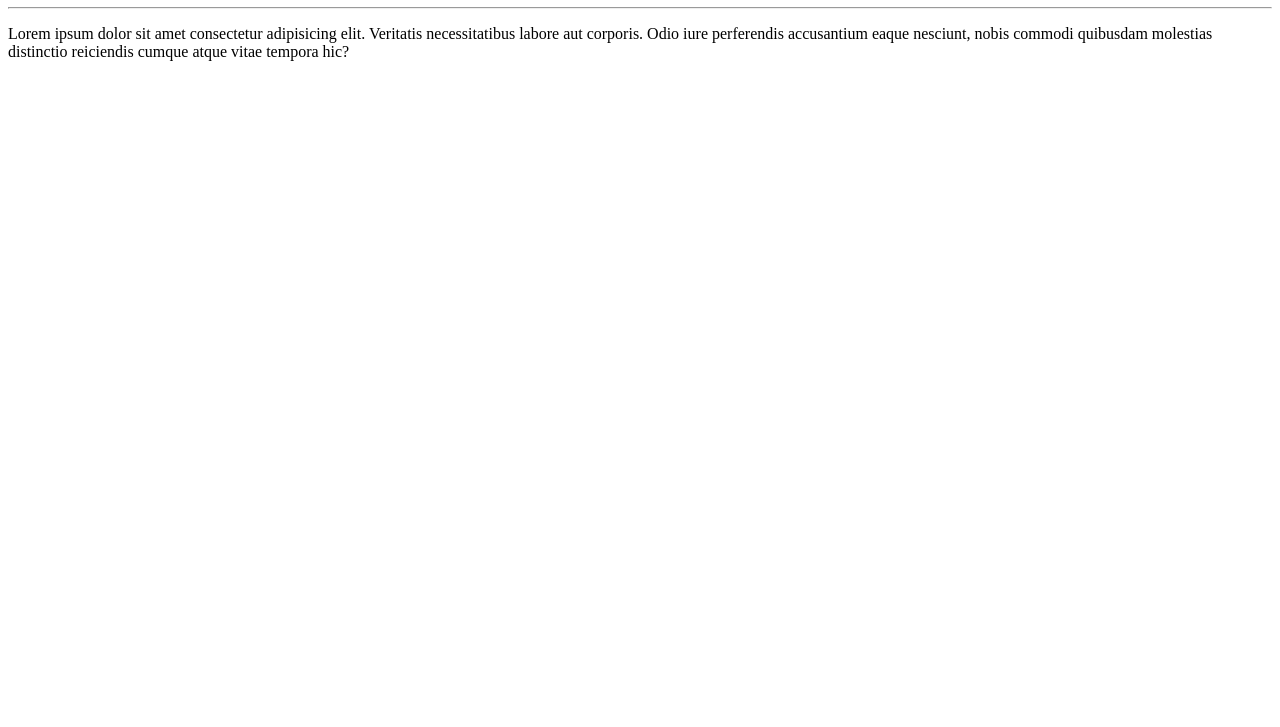
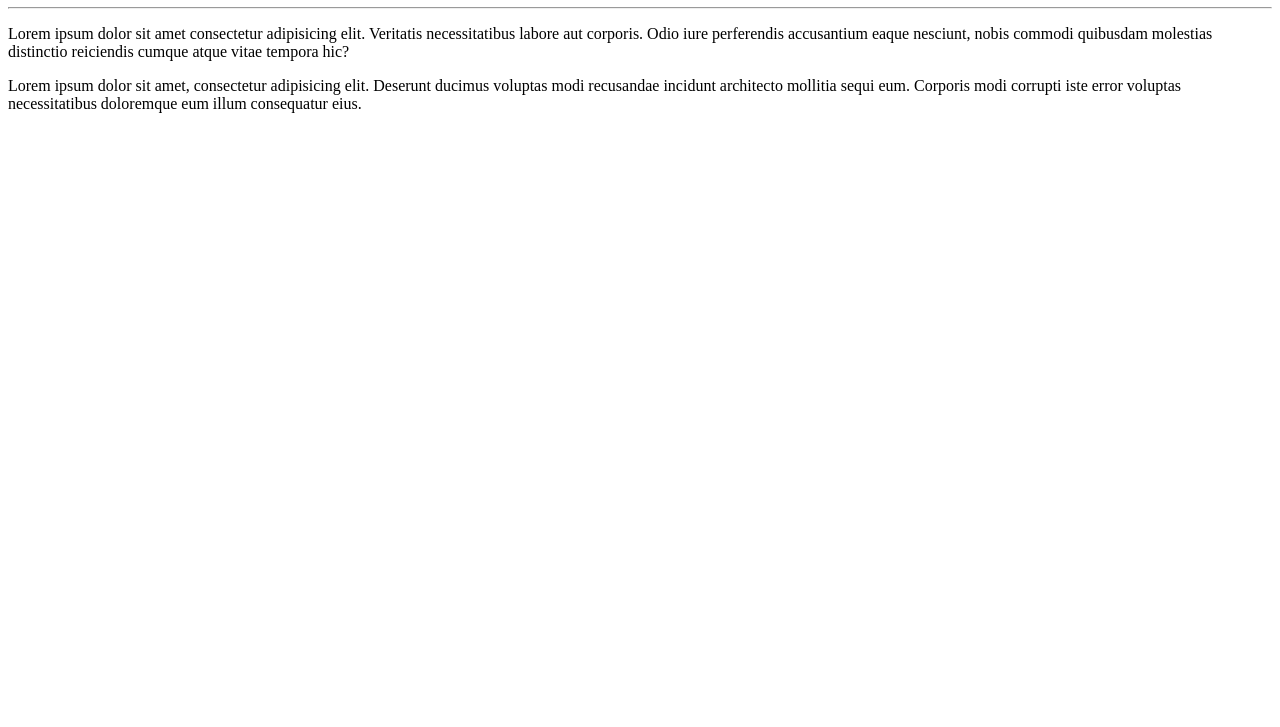
Before and after one commit to MuriloAlexSilva/Ola-Mundo, a plain HTML site: page site/site-exemplo/index.html in a window 1280 px wide. Shown: the part 73-800 px from the top of the page. Drawn offline with Linux system fonts and the light colour scheme.

Commit message:
Adicionei um paragrafo

```diff
--- a/site/site-exemplo/index.html
+++ b/site/site-exemplo/index.html
@@ -11,5 +11,8 @@
     <p>Lorem ipsum dolor sit amet consectetur adipisicing elit. Veritatis necessitatibus labore aut corporis.
     Odio iure perferendis accusantium eaque nesciunt, nobis commodi quibusdam molestias distinctio reiciendis
     cumque atque vitae tempora hic?</p>
+    <p>Lorem ipsum dolor sit amet, consectetur adipisicing elit. Deserunt ducimus voluptas modi recusandae
+        incidunt architecto mollitia sequi eum. Corporis modi corrupti iste error voluptas necessitatibus
+        doloremque eum illum consequatur eius.</p>
 </body>
 </html>
```
